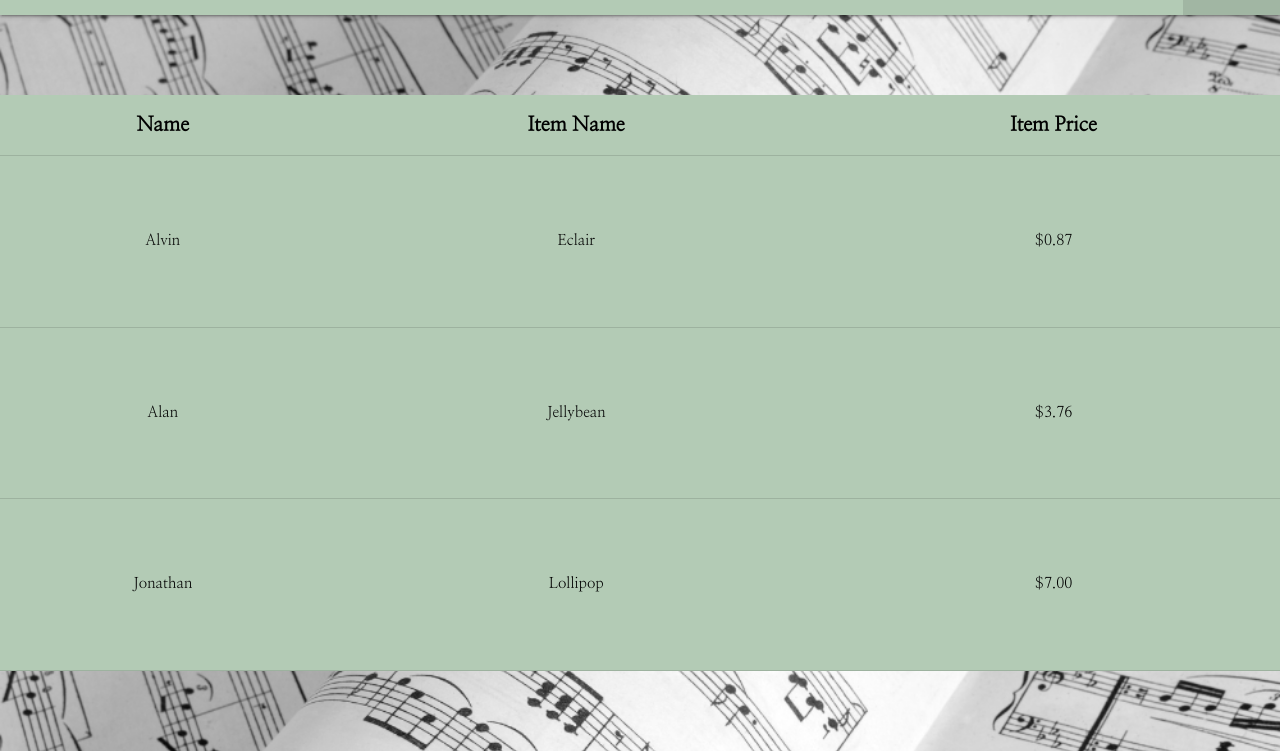
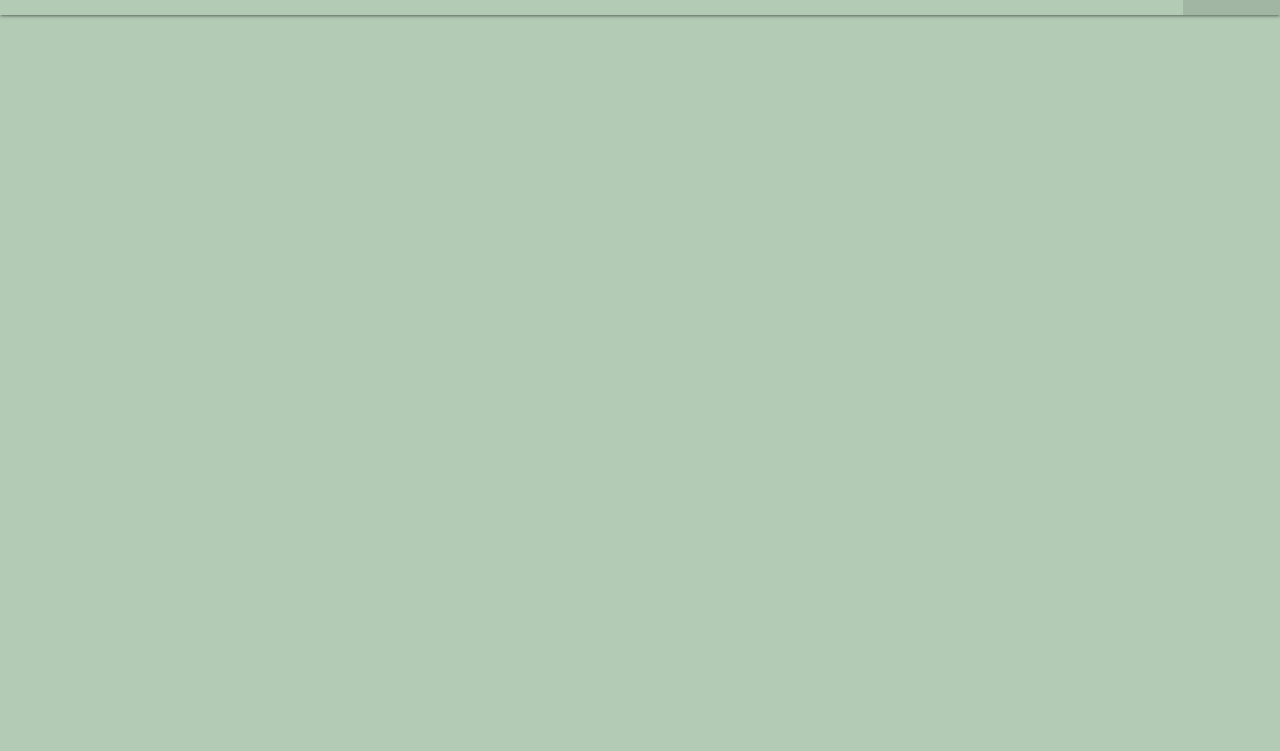
Before and after one commit to Noah-Manno/music-mine, a website: page public/music.html in a window 1280 px wide. Shown: the part 49-800 px from the top of the page. Drawn offline with Linux system fonts and the light colour scheme; a web font is replaced by a local one.

Commit message:
reset music page

```diff
--- a/public/music.html
+++ b/public/music.html
@@ -40,43 +40,6 @@
         <li><a href="/music">My Music</a></li>
     </ul>
 
-    <!-- Parrallax with buttons -->
-    <div class="parallax-container">
-        <div class="parallax"><img src="./assets/images/addPagePara.png"></div>
-    </div>
-
-    <table class="highlight centered">
-        <thead>
-          <tr>
-              <th>Name</th>
-              <th>Item Name</th>
-              <th>Item Price</th>
-          </tr>
-        </thead>
-
-        <tbody>
-          <tr>
-            <td>Alvin</td>
-            <td>Eclair</td>
-            <td>$0.87</td>
-          </tr>
-          <tr>
-            <td>Alan</td>
-            <td>Jellybean</td>
-            <td>$3.76</td>
-          </tr>
-          <tr>
-            <td>Jonathan</td>
-            <td>Lollipop</td>
-            <td>$7.00</td>
-          </tr>
-        </tbody>
-      </table>
-
-    <!-- Parrallax with submit button -->
-    <div class="parallax-container">
-        <div class="parallax"><img src="./assets/images/addPagePara.png"></div>
-    </div>
 
     <script src="./assets/js/jQuery/jquery-3.7.1.slim.min.js"></script>
     <script src="./assets/js/materialize/materialize.min.js"></script>
```
Also changed, not shown: public/add.html (+0 -5 lines).
